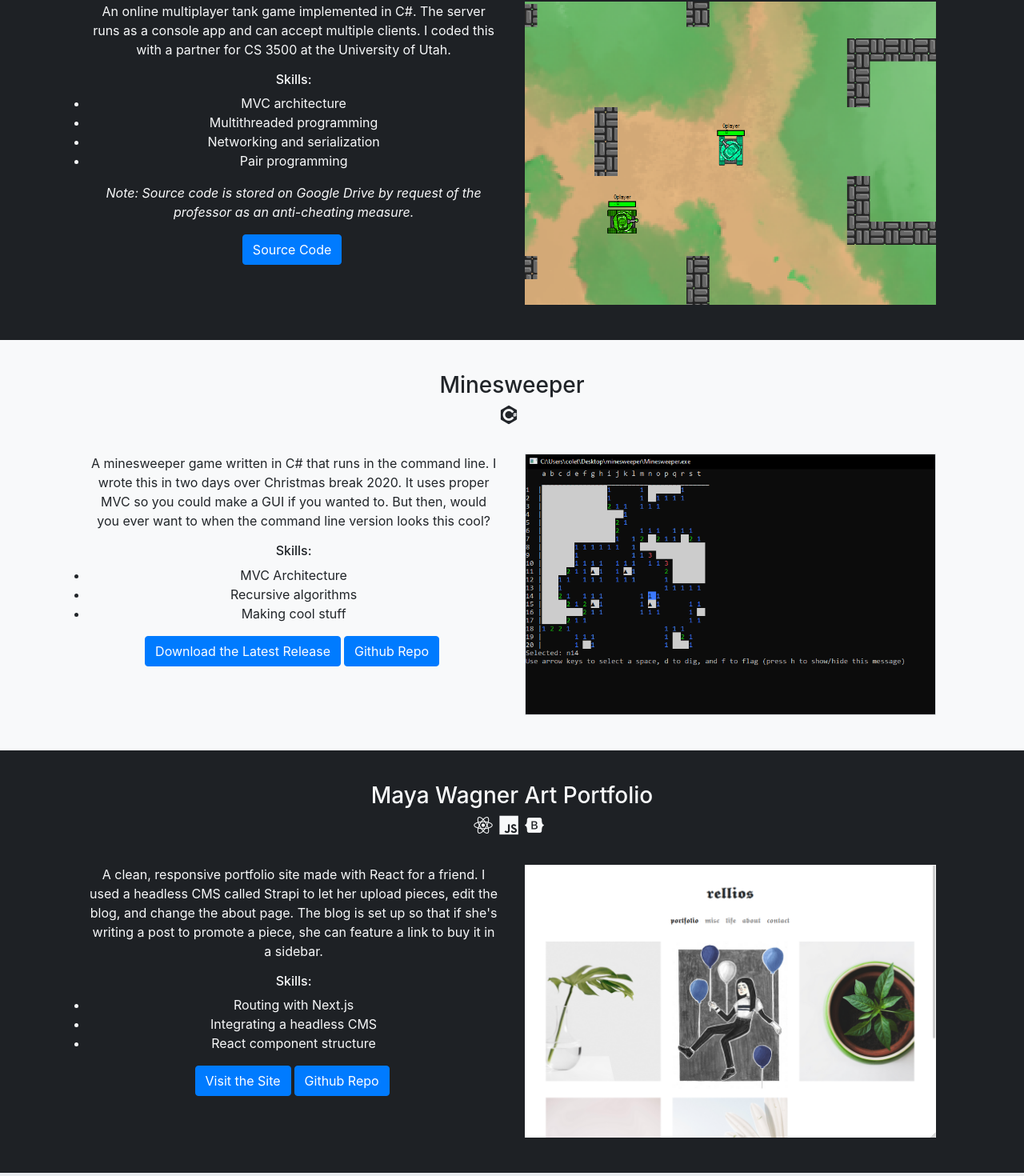
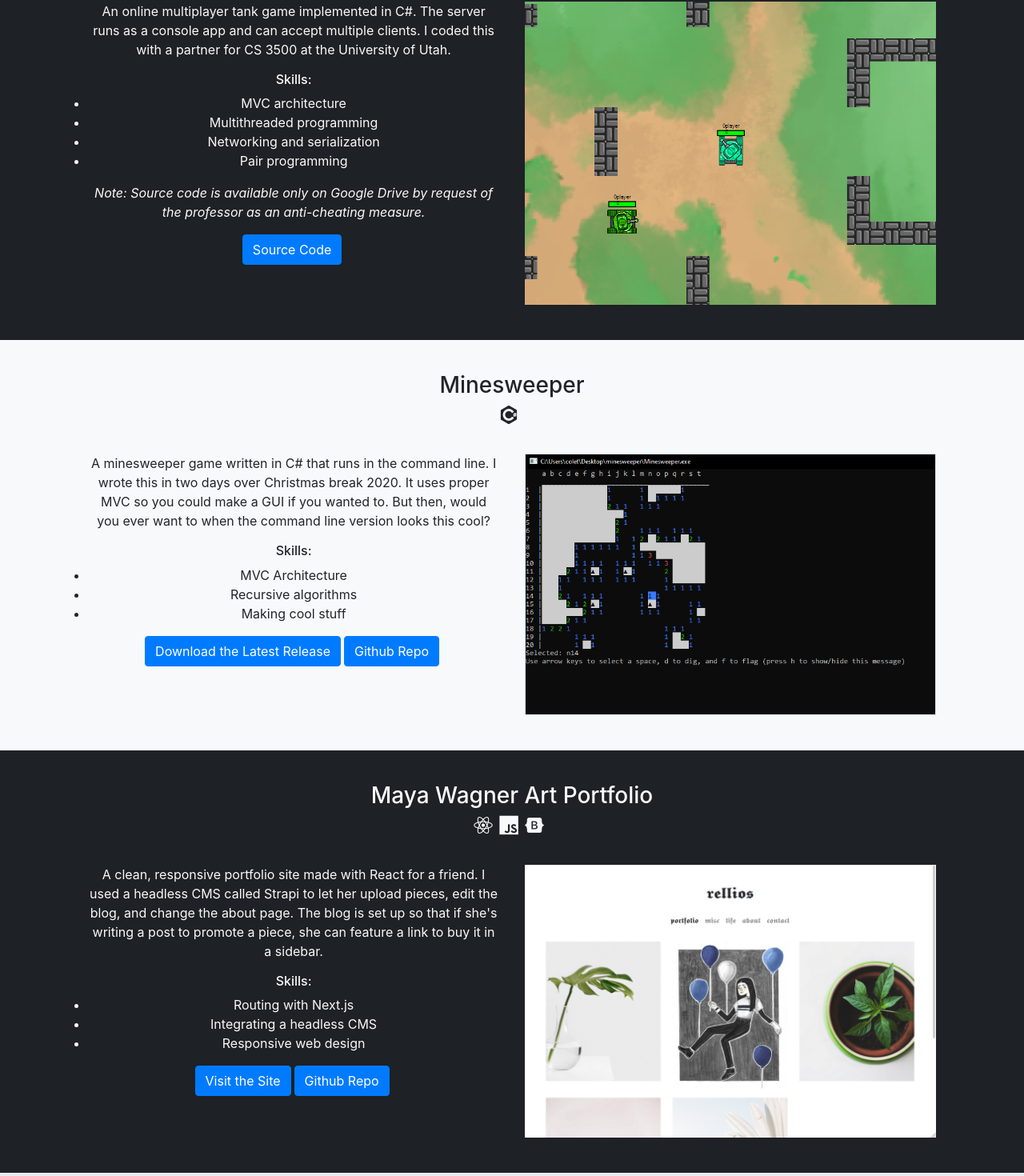
Before and after one commit to coletaylor017/coletaylorportfolio-react, a React (Create React App) app: page / in a window 1280 px wide. Shown: the part 1265-2735 px from the top of the page at 80% size. Built offline with nearby package versions, Linux system fonts and the light colour scheme.

Commit message:
Small textual updates

```diff
--- a/src/App.js
+++ b/src/App.js
@@ -77,7 +77,7 @@ function App() {
                         <li>Networking and serialization</li>
                         <li>Pair programming</li>
                       </ul>
-                      <p><em>Note: Source code is stored on Google Drive by request of the professor as an anti-cheating measure.</em></p>
+                      <p><em>Note: Source code is available only on Google Drive by request of the professor as an anti-cheating measure.</em></p>
                     </div>
                   }
                   buttons={[
@@ -128,7 +128,7 @@ function App() {
                       <ul className="p-0">
                         <li>Routing with Next.js</li>
                         <li>Integrating a headless CMS</li>
-                        <li>React component structure</li>
+                        <li>Responsive web design</li>
                       </ul>
                     </div>
                   }
```
